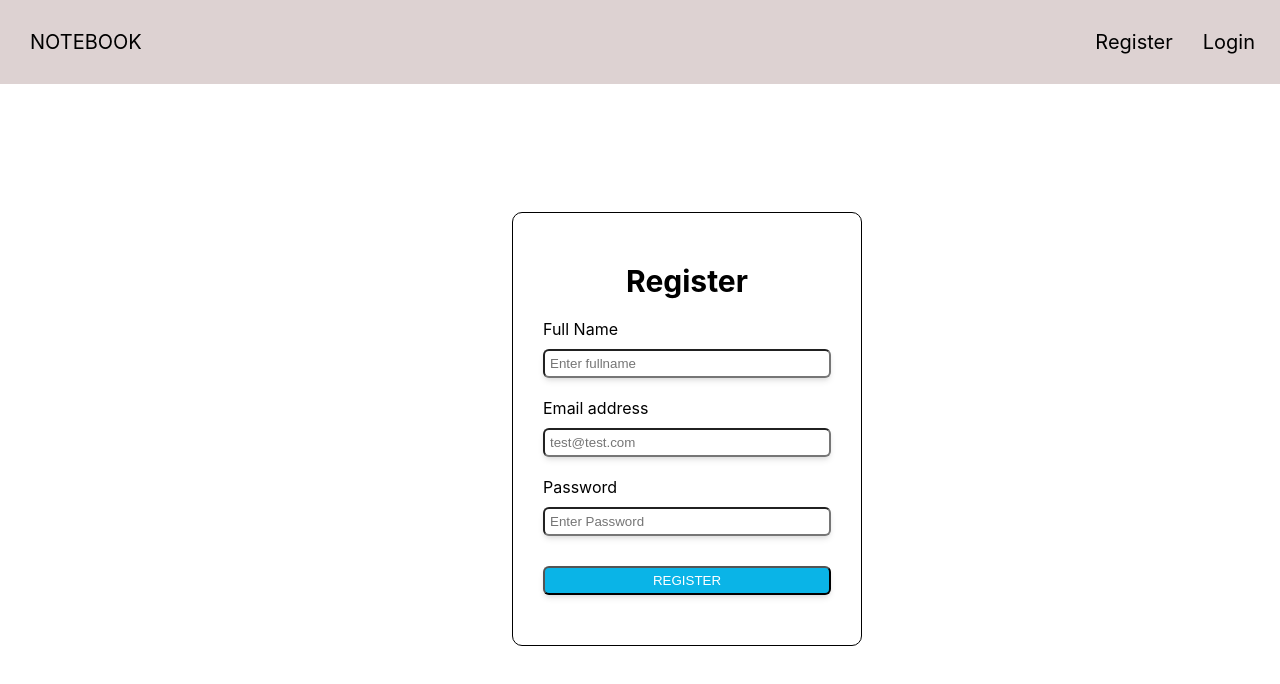
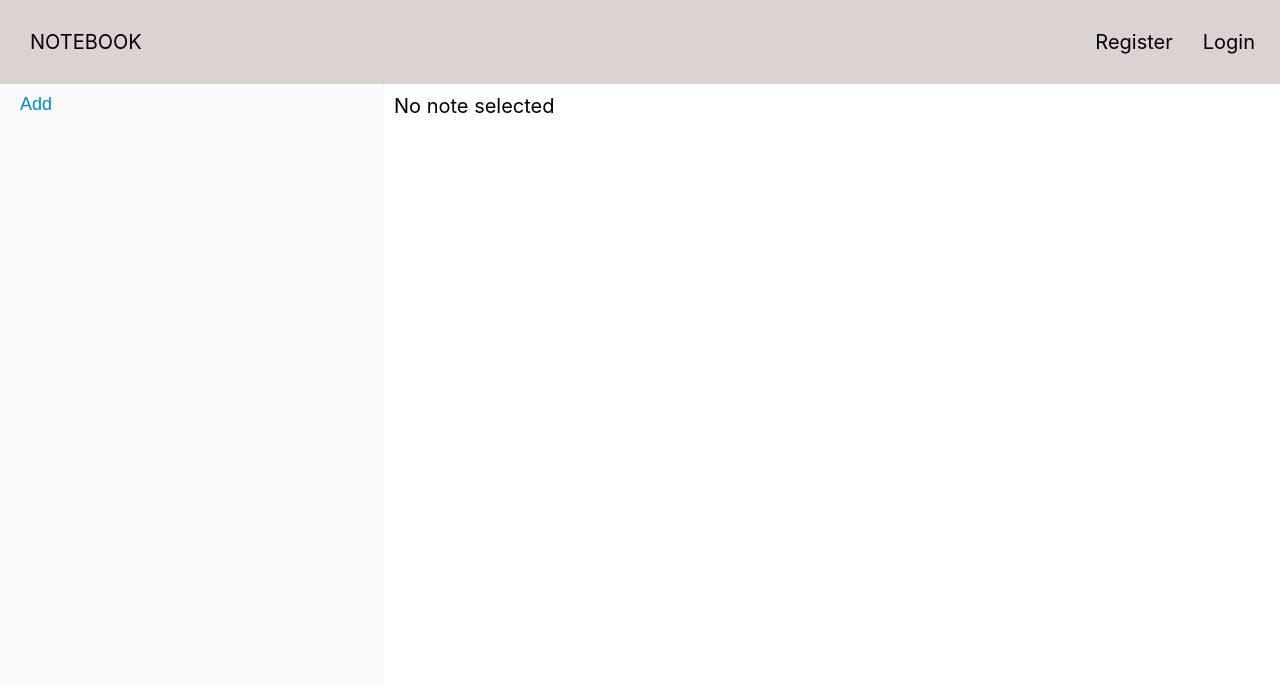
Before and after one commit to RatishNyaichyai/notebook-app-frontend, a React (Create React App) app: page / in a window 1280 px wide. Shown: the top 684 px of the page. Built offline with nearby package versions, Linux system fonts and the light colour scheme.

Commit message:
change in path

```diff
--- a/src/App.js
+++ b/src/App.js
@@ -13,8 +13,8 @@ function App() {
   return (
     <Fragment>
       <Routes>
-        <Route path='/home' element={<Homepage />}></Route>
-        <Route path='/' element={<Register />}></Route>
+        <Route path='/' element={<Homepage />}></Route>
+        <Route path='/register' element={<Register />}></Route>
         <Route path='/login' element={<Login />}></Route>
       </Routes>
 
```
